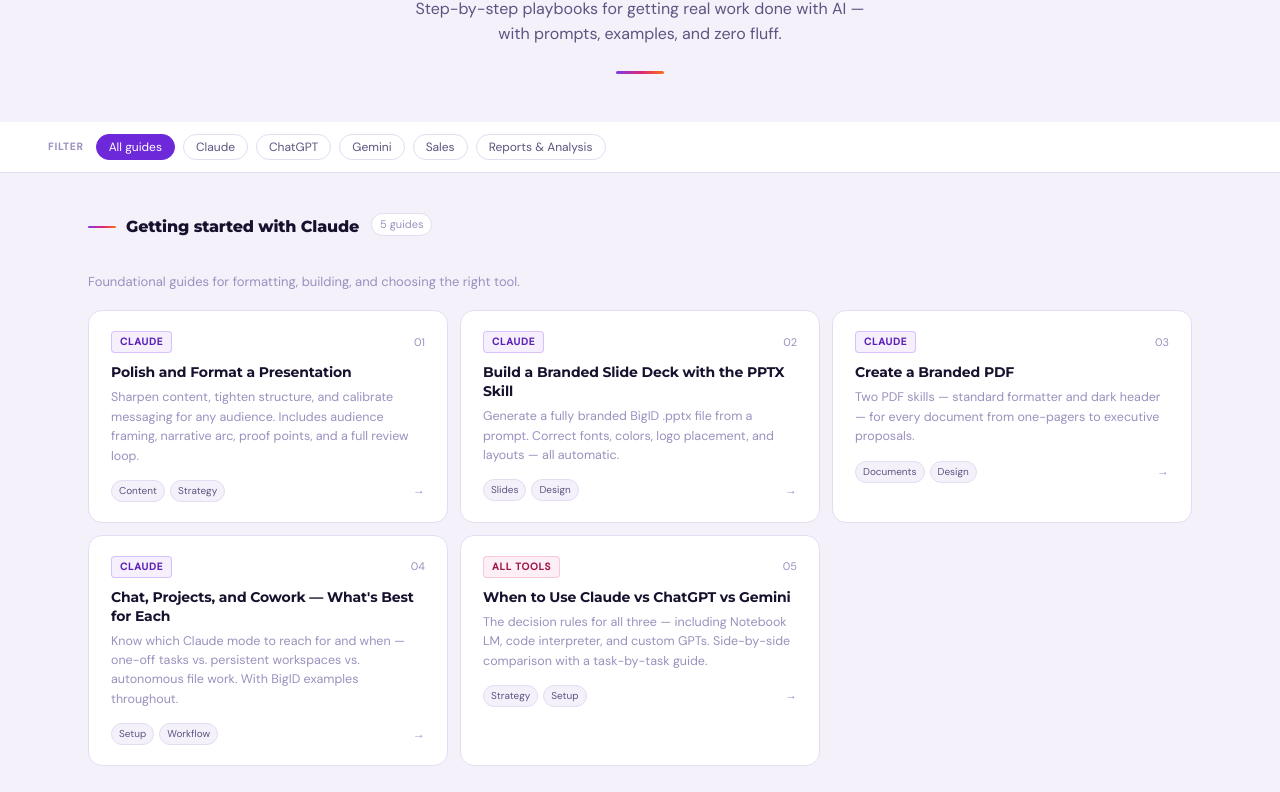
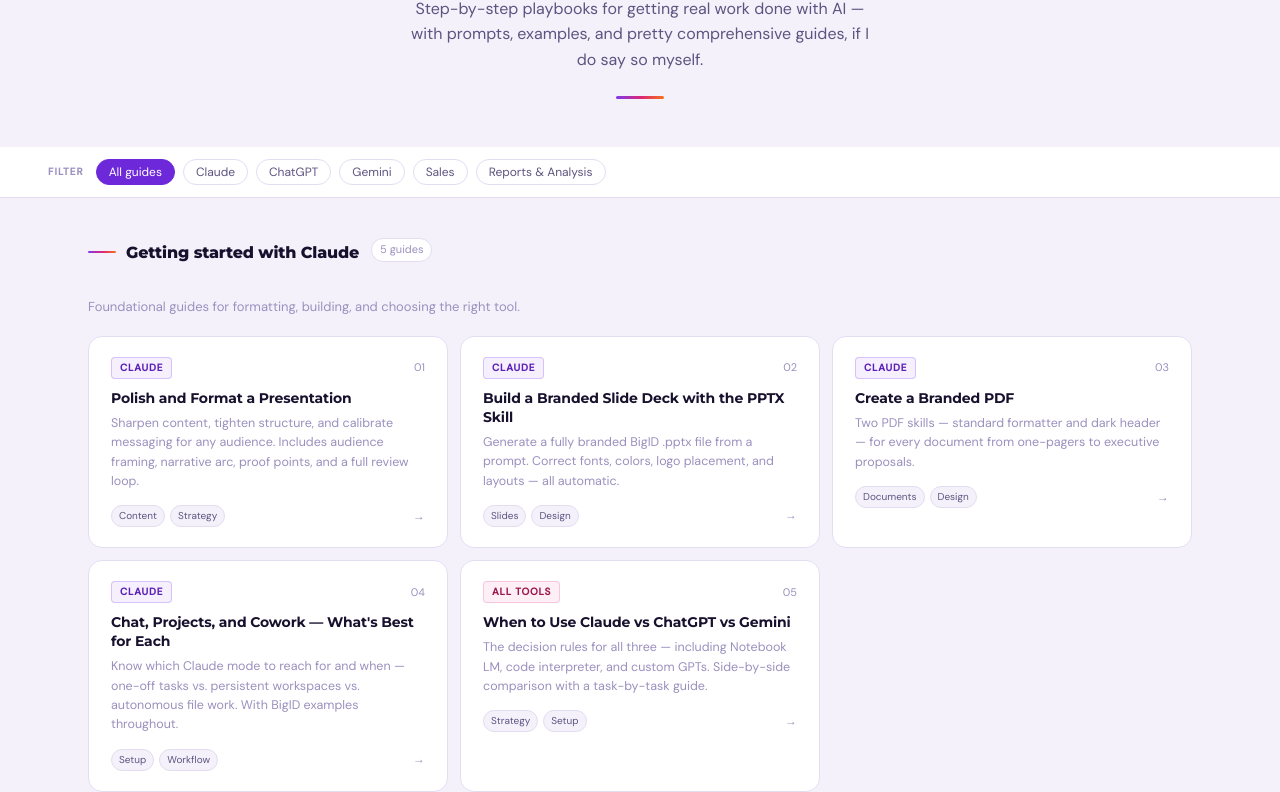
Before and after one commit to bigexchange/AI-Accelerator, a plain HTML site: page how-to-guides.html in a window 1280 px wide. Shown: the part 227-1019 px from the top of the page. Drawn offline with Linux system fonts and the light colour scheme.

Commit message:
Add files via upload

```diff
--- a/how-to-guides.html
+++ b/how-to-guides.html
@@ -247,7 +247,7 @@
 <div class="hero">
   <p class="hero-eyebrow">BigID AI Accelerator Program</p>
   <h1 class="hero-title">How-To Guides</h1>
-  <p class="hero-sub">Step-by-step playbooks for getting real work done with AI — with prompts, examples, and zero fluff.</p>
+  <p class="hero-sub">Step-by-step playbooks for getting real work done with AI — with prompts, examples, and pretty comprehensive guides, if I do say so myself.</p>
   <div class="grad-bar"></div>
 </div>
 
```
